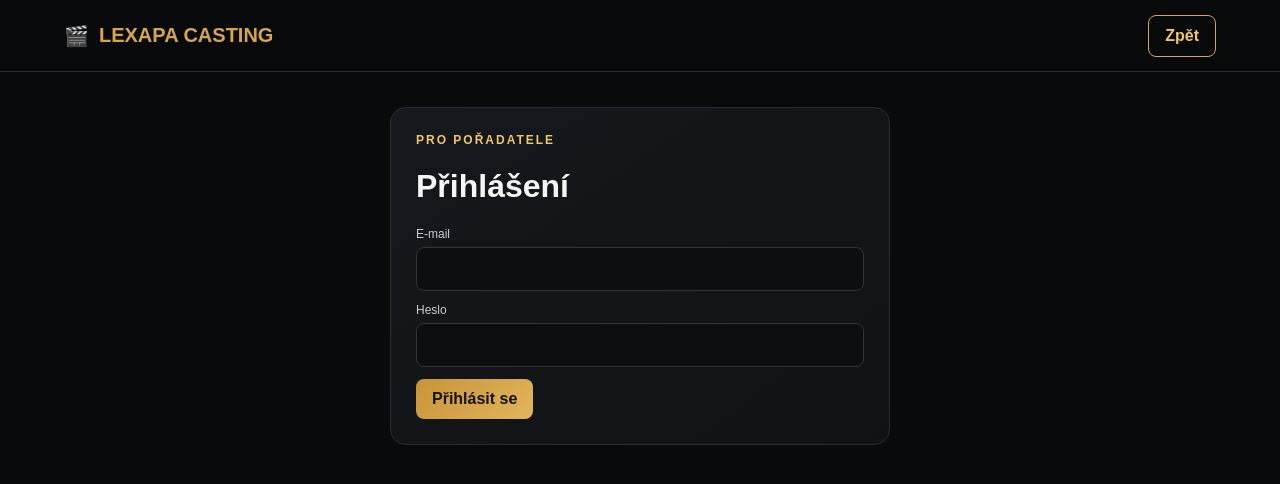
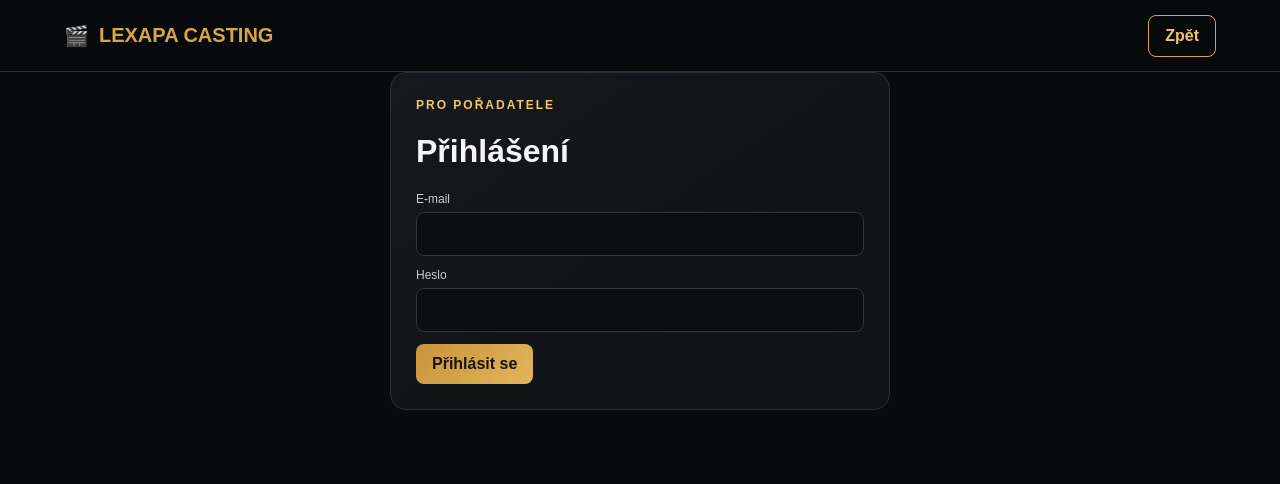
Before and after one commit to vanessavorackova34-prog/jihocesky-casting, a Next.js app: page /prihlaseni in a window 1280 px wide. Shown: the top 484 px of the page. Built offline with nearby package versions, Linux system fonts and the light colour scheme.

Commit message:
Redesign organizer login for Lexapa gold style

```diff
--- a/app/prihlaseni/page.tsx
+++ b/app/prihlaseni/page.tsx
@@ -72,7 +72,7 @@ export default function Prihlaseni() {
         </Link>
       </header>
 
-      <main className="section">
+      <main className="organizerLogin">
         <div
           className="card"
           style={{ maxWidth: 500, margin: "auto" }}
```
